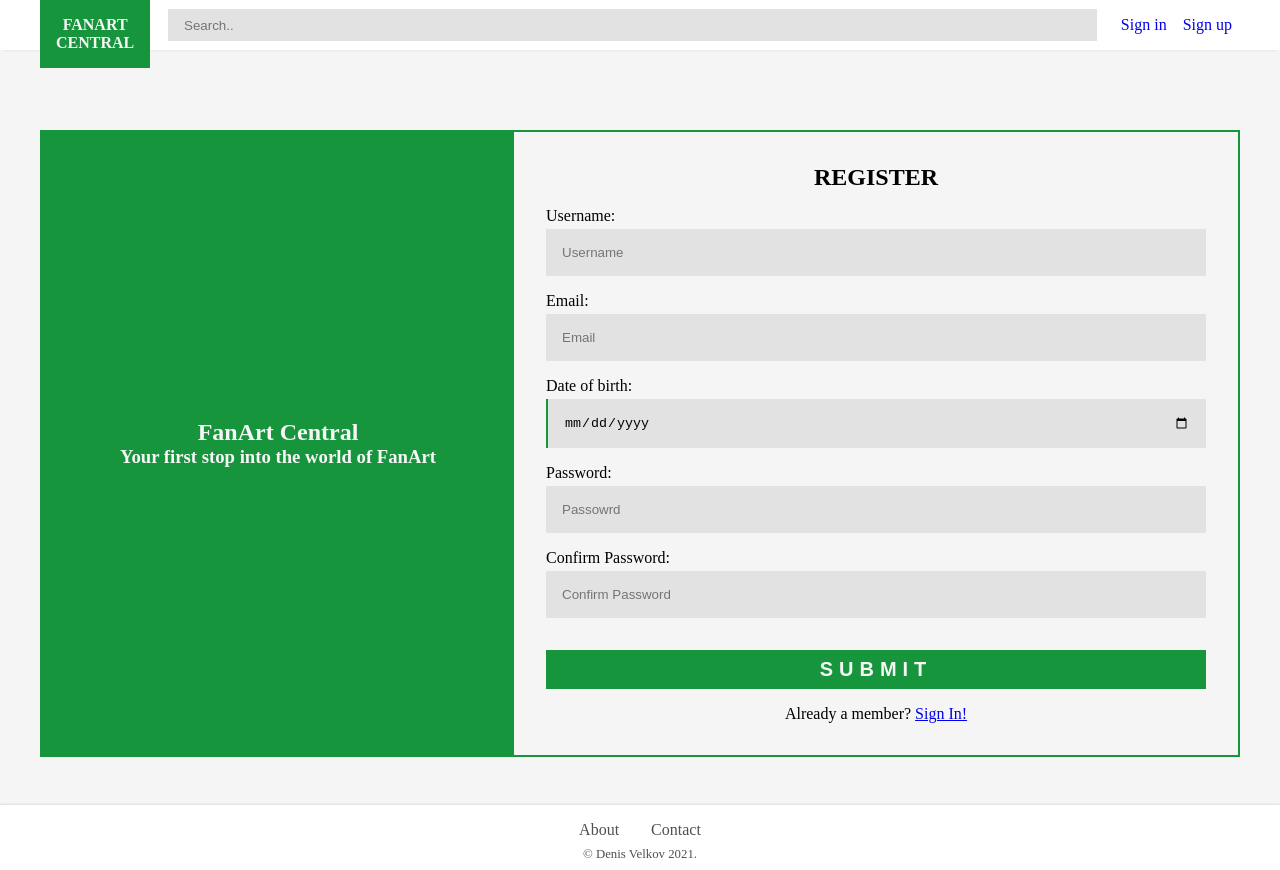
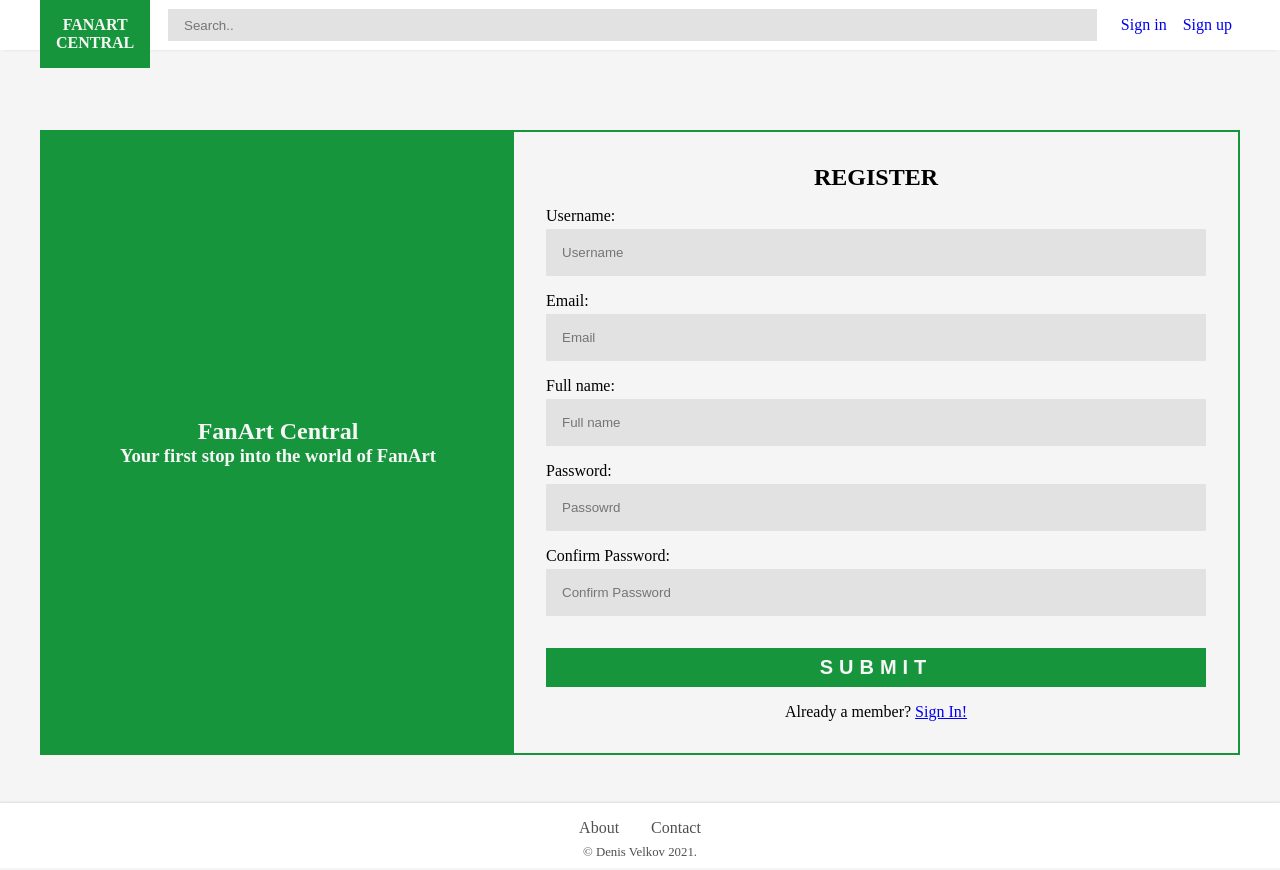
Before and after one commit to geHuC/FanArtCentral, a React (Create React App) app in the folder client/: page /register in a window 1280 px wide. Built offline with nearby package versions, Linux system fonts and the light colour scheme.

Commit message:
Changed how forms and form input behave in order to add ability to display server messages

```diff
--- a/client/src/components/formInput/FormInput.js
+++ b/client/src/components/formInput/FormInput.js
@@ -1,13 +1,21 @@
-import { useState } from 'react';
+import { useEffect, useState } from 'react';
 import './formInput.css'
 
 const FormInput = (props) => {
     const [focused, setFocused] = useState(false);
-    const { label, errorMessage, onChange, lastField, ...inputProps } = props;
+    const { invalid, classes, label, errorMessage, onChange, lastField, ...inputProps } = props;
+    const [serverError, setServerError] = useState(false);
+    const [defaultError, setDefaultError] = useState(errorMessage);
+    //I have no freaking idea what i'm doing here
+    useEffect(()=>{
+        if(invalid) setServerError(true);
+    },[invalid])
     const handleFocus = (e) => {
         setFocused(true);
     }
     const handleLastElement = (e) => {
+        e.target.classList.remove('form-input-invalid');
+        setServerError(false);
         if (lastField) setFocused(true);
     }
     return (
@@ -15,11 +23,12 @@ const FormInput = (props) => {
             <label htmlFor={props.name}>{label}</label>
             <input
                 {...inputProps}
+                className={classes}
                 onChange={onChange}
                 onBlur={handleFocus}
                 onFocus={handleLastElement}
                 focused={focused.toString()} />
-            <span>{errorMessage}</span>
+            <span>{serverError ? errorMessage : defaultError}</span>
         </div>
     )
 }
--- a/client/src/components/formInput/formInput.css
+++ b/client/src/components/formInput/formInput.css
@@ -7,7 +7,7 @@
 }
 .form-input span{
     display: none;
-    color: red;
+    color: tomato;
     font-size: 0.75rem;
     padding-left: 0.25rem;
 }
@@ -23,11 +23,18 @@
     width: 100%;
 }
 .form-input input:invalid[focused="true"]{
-    border-left: 2px solid red;
+    border-left: 2px solid tomato;
 }
-.form-input input:valid{
+.form-input input:valid:not(.form-input-invalid){
     border-left: 2px solid var(--color-accent);
 }
 .form-input input:invalid[focused="true"] ~ span{
     display: block;
 }
+
+.form-input-invalid {
+    border-left: 2px solid tomato !important;
+}
+.form-input-invalid ~ span{
+    display: block;
+}
--- a/client/src/components/loginForm/LoginForm.js
+++ b/client/src/components/loginForm/LoginForm.js
@@ -7,39 +7,22 @@ import { useNavigate } from 'react-router-dom';
 
 const LoginForm = () => {
     const { dispatch } = useContext(UserContext);
+    const [serverError, setServerError] = useState(false);
     const navigate = useNavigate();
     const [values, setValues] = useState({
         username: "",
         password: "",
     });
 
-    const inputs = [
-        {
-            name: 'username',
-            type: 'text',
-            placeholder: 'Username',
-            label: 'Username:',
-            errorMessage: 'Username must be at least 5 characters and contain only alphanumeric characters and underscore "_"',
-            required: true,
-        },
-        {
-            name: 'password',
-            type: 'password',
-            placeholder: 'Passowrd',
-            label: 'Password:',
-            errorMessage: 'Password must be at least 8 characters long',
-            required: true,
-        },
-    ];
-
     const submitHandler = (e) => {
+        setServerError(false);
         e.preventDefault();
         authService.login(values)
             .then(data => {
                 dispatch({ type: 'LOGIN', payload: data.data })
                 navigate(-1);
             })
-            .catch(err => console.log(err));
+            .catch(err => {setServerError(true); console.log(err);});
     }
 
     const onChange = (e) => {
@@ -48,7 +31,30 @@ const LoginForm = () => {
 
     return (
         <form className="login-form" onSubmit={submitHandler}>
-            {inputs.map(input => <FormInput key={input.name} {...input} value={values[input.name]} onChange={onChange} />)}
+            <FormInput
+                classes={serverError ? 'form-input-invalid' : ''}
+                name="username"
+                type="text"
+                placeholder="Username"
+                label="Username:"
+                errorMessage={serverError ? "Username or password invalid" : "Username is required"}
+                required={true}
+                value={values['username']}
+                onChange={onChange}
+                invalid={serverError}
+            />
+            <FormInput
+                classes={serverError ? 'form-input-invalid' : ''}
+                name="password"
+                type="password"
+                placeholder="Password"
+                label="Password:"
+                errorMessage={serverError ? "Username or password invalid" : "Passoword is required"}
+                required={true}
+                value={values['password']}
+                onChange={onChange}
+                invalid={serverError}
+            />
             <button type="submit">login</button>
         </form>
     )
--- a/client/src/components/registerForm/RegisterForm.js
+++ b/client/src/components/registerForm/RegisterForm.js
@@ -8,12 +8,13 @@ import UserContext from '../../context/UserContext.js'
 const RegisterForm = () => {
     const navigate = useNavigate();
     const { dispatch } = useContext(UserContext);
+    const [serverError, setServerError] = useState({});
     const [values, setValues] = useState({
         username: "",
         email: "",
         password: "",
         repeatPassword: "",
-        birthdate: ""
+        fullname: ""
     });
 
     const inputs = [
@@ -22,23 +23,31 @@ const RegisterForm = () => {
             type: 'text',
             placeholder: 'Username',
             label: 'Username:',
-            errorMessage: 'Username must be at least 5 characters and contain only alphanumeric characters and underscore "_"',
+            errorMessage: serverError.username ? serverError.username : 'Username must be at least 5 characters and contain only alphanumeric characters and underscore "_"',
             pattern: "^[a-zA-Z0-9_]+$",
+            minLength: 5,
             required: true,
+            classes: serverError.username ? 'form-input-invalid' : ''
         },
         {
             name: 'email',
             type: 'email',
             placeholder: 'Email',
             label: 'Email:',
-            errorMessage: 'Please enter a valid email address',
+            errorMessage: serverError.email ? serverError.email : 'Please enter a valid email address',
             pattern: "^[A-Za-z0-9_\.]+@+[A-Za-z]+\.+[A-Za-z]+$",
             required: true,
+            classes: serverError.email ? 'form-input-invalid' : ''
         },
         {
-            name: 'birthdate',
-            type: 'date',
-            label: 'Date of birth:'
+            name: 'fullname',
+            type: 'text',
+            placeholder: 'Full name',
+            label: 'Full name:',
+            errorMessage: 'Full name must be at least 5 characters and contain only letters',
+            minLength: 5,
+            pattern: "^[a-zA-Z ]+$",
+            required: true,
         },
         {
             name: 'password',
@@ -63,13 +72,15 @@ const RegisterForm = () => {
 
     const submitHandler = (e) => {
         e.preventDefault();
-        console.log('called');
         authService.register(values)
             .then(data => {
                 dispatch({ type: 'LOGIN', payload: data.data });
                 navigate('/');
             })
-            .catch(err => console.log(err));
+            .catch(err => {
+                setServerError(err.response.data);
+                console.log(err.response);
+            });
     }
 
     const onChange = (e) => {
@@ -78,7 +89,8 @@ const RegisterForm = () => {
 
     return (
         <form className="register-form" onSubmit={submitHandler}>
-            {inputs.map(input => <FormInput key={input.name} {...input} value={values[input.name]} onChange={onChange} />)}
+            {inputs.map(input => <FormInput key={input.name} {...input} value={values[input.name]} onChange={onChange}
+                invalid={serverError} />)}
             <button type="submit">Submit</button>
         </form>
     )
```
Also changed, not shown: 1 other file (tests, documents, lock files or other folders).
